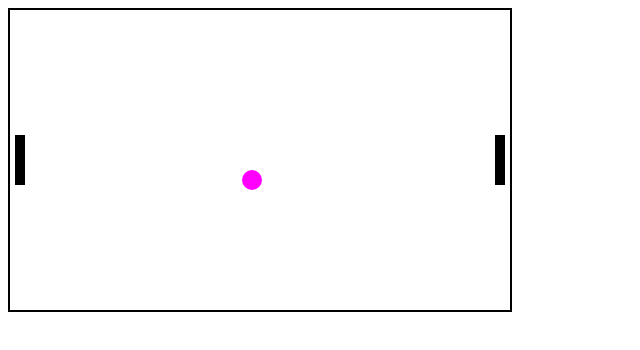
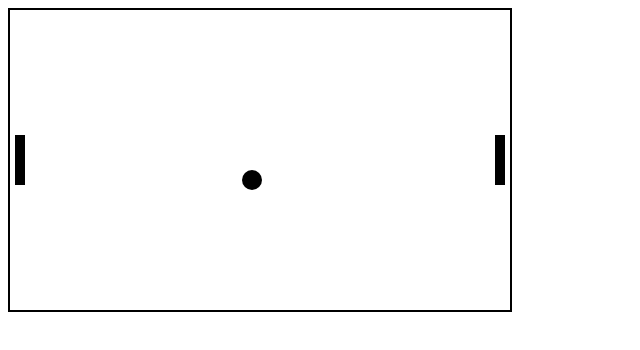
Before and after one commit to BriannaD/BriannaD.github.io, a plain HTML site: page index.html in a window 1280 px wide. Shown: the full height of the page, 0-640 px from the left. Drawn offline with Linux system fonts and the light colour scheme.

Commit message:
Update index.html

```diff
--- a/index.html
+++ b/index.html
@@ -13,7 +13,7 @@
       var BALL_RADIUS = 10;
 
       // Color of the ball
-      var BALL_COLOR = "#ff00ff";
+      var BALL_COLOR = "#Purple";
 
       // The x and y position of the ball. Start in the center
       var ballX = CANVAS_WIDTH / 2;
```
